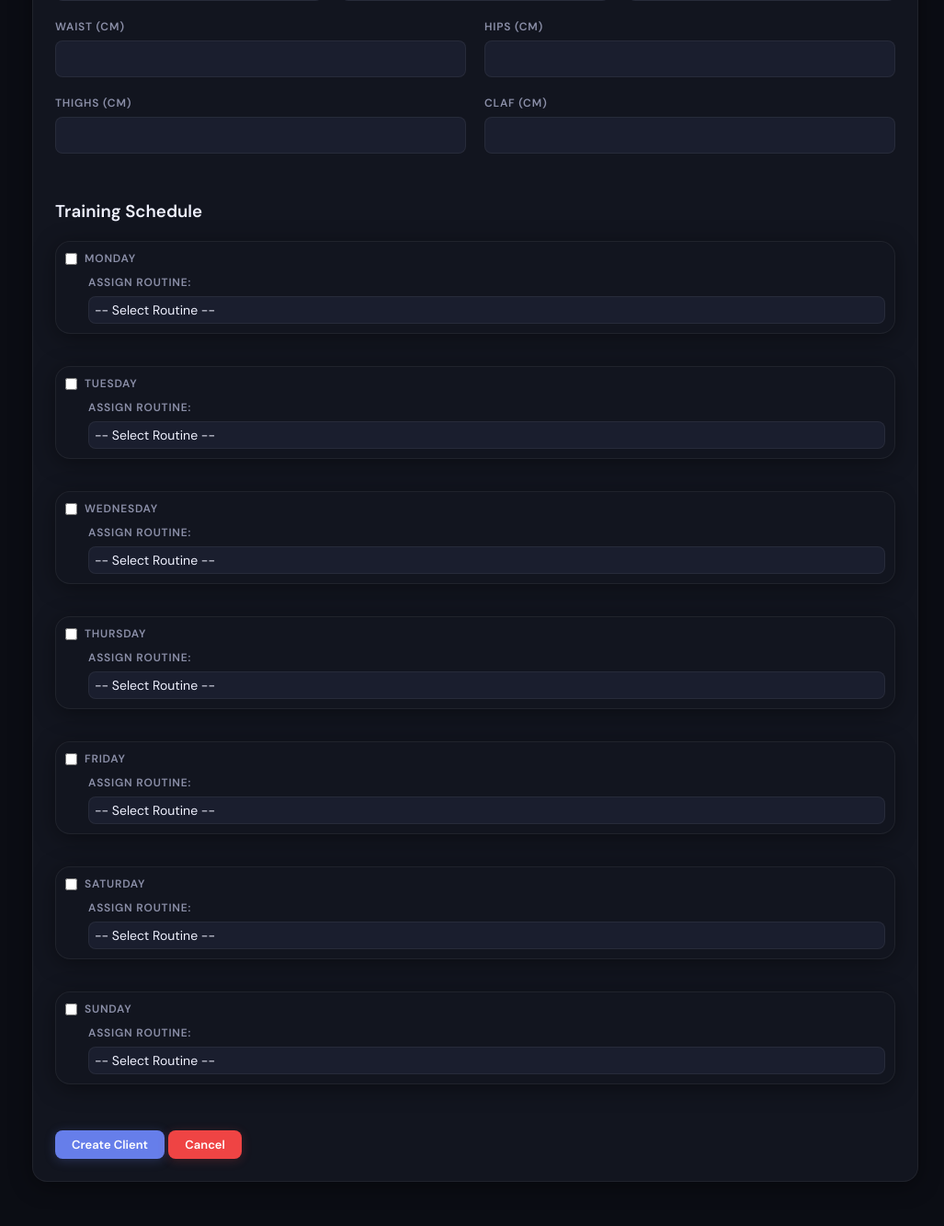
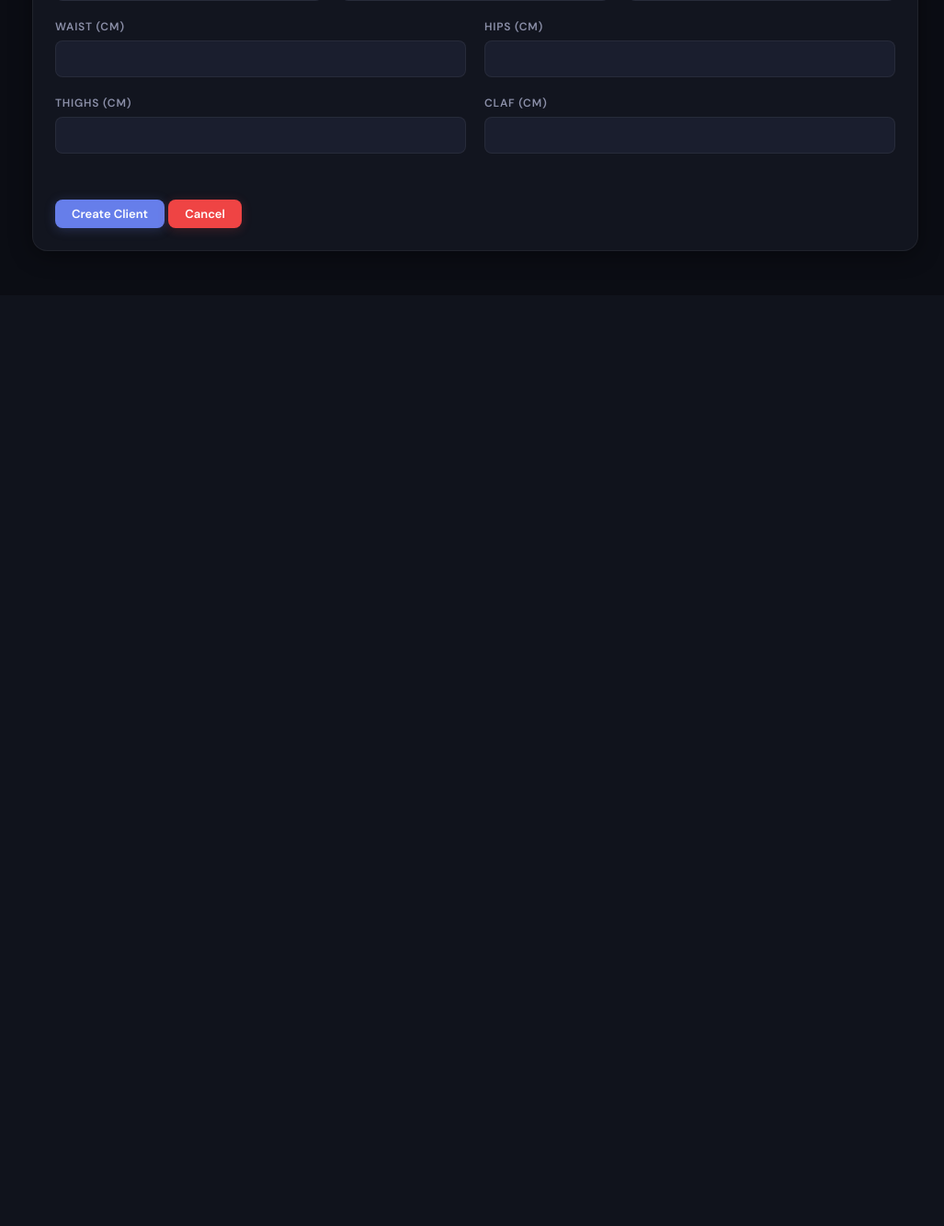
Before and after one commit to Jonfavr/LevelUPGym, a Flask app: page /admin/client/add in a window 1280 px wide. Shown: the part 851-2184 px from the top of the page at 92% size, without its empty margins (253-1280 px from the left). After the commit the page ends 1128 px from the top, so only its background shows below. Run offline with Flask 3, Linux system fonts and the light colour scheme; the visitor is signed in with stand-in values (Sample User, id 1); data comes from the database, SQL or seed files in the repository; parts of the project's set-up code (start-up, migrations or seed data) failed here and were passed over.

Commit message:
remove availability and routine sections from client edit form
These were already managed via the client detail tabs, making the
duplicate fields in the edit form redundant and confusing.

Co-Authored-By: Claude Sonnet 4.6 <noreply@anthropic.com>

```diff
--- a/main.py
+++ b/main.py
@@ -1014,7 +1014,6 @@ def admin_add_client():
 @app.route('/admin/client/<int:client_id>/edit', methods=['GET', 'POST'])
 @admin_required
 def admin_edit_client(client_id):
-    db = DatabaseManager()
     client = Client.get_by_id(client_id)
 
     if not client:
@@ -1023,9 +1022,6 @@ def admin_edit_client(client_id):
 
     # Load related info for GET
     physical_data = client.get_latest_physical_data()
-    availability = client.get_availability()
-    weekly_schedule = client.get_weekly_schedule()
-    all_routines = db.execute_query("SELECT routine_id, routine_name FROM routines WHERE is_active=1")
     physical_data_calculated = {}
 
     # --- POST: Save updates ---
@@ -1055,17 +1051,6 @@ def admin_edit_client(client_id):
         if any([height, weight, bodyfat, activity, chest, arms, forearms, waist, hips, thighs, claf]):
             client.add_or_update_physical_data(height, weight, bodyfat, activity, chest, arms, forearms, waist, hips, thighs, claf)
 
-        # 🗓️ Update availability
-        selected_days = request.form.getlist('days')
-        client.set_availability(selected_days)
-        client.clear_unassigned_days(selected_days)
-
-        # 🏋️ Assign routines per selected day
-        for day in selected_days:
-            routine_id = request.form.get(f"routine_{day.lower()}")
-            if routine_id:
-                client.assign_routine_to_day(day, routine_id)
-
         flash("✅ Client information updated successfully!", "success")
         return redirect(url_for('admin_client_details', client_id=client.client_id))
 
@@ -1075,9 +1060,6 @@ def admin_edit_client(client_id):
         client=client,
         physical_data=physical_data,
         physical_data_calculated=physical_data_calculated,
-        availability=availability,
-        weekly_schedule=weekly_schedule,
-        all_routines=all_routines
     )
 
 @app.route('/admin/client/<int:client_id>/delete', methods=['POST'])
--- a/templates/admin/client_form.html
+++ b/templates/admin/client_form.html
@@ -137,32 +137,6 @@
         </p>
         {% endif %}
 
-        <h3 style="margin-top: 30px;">Training Schedule</h3>
-        <div id="schedule-builder" style="display: grid; gap: 15px; margin: 20px 0;">
-            {% for day in ['Monday', 'Tuesday', 'Wednesday', 'Thursday', 'Friday', 'Saturday', 'Sunday'] %}
-            <div class="card" style="padding: 10px;">
-                <label style="display: flex; align-items: center; gap: 8px; font-weight: bold;">
-                    <input type="checkbox" class="day-checkbox" name="days" value="{{ day }}" {% if availability and day in availability %}checked{% endif %}>
-                    <span>{{ day }}</span>
-                </label>
-                <div style="margin-left: 25px; margin-top: 10px;">
-                    <label>Assign Routine:</label>
-                    <select name="routine_{{ day|lower }}" class="routine-selector" data-day="{{ day }}" style="width: 100%; padding: 6px;">
-                        <option value="">-- Select Routine --</option>
-                        {% for routine in all_routines %}
-                        <option value="{{ routine.routine_id }}"
-                            {% if weekly_schedule and weekly_schedule.get(day) and weekly_schedule[day].routine_id == routine.routine_id %}
-                                selected
-                            {% endif %}>
-                            {{ routine.routine_name }}
-                        </option>
-                        {% endfor %}
-                    </select>
-                </div>
-            </div>
-            {% endfor %}
-        </div>
-
         <div style="margin-top: 30px;">
             <button type="submit" class="btn btn-primary">{% if client %}Update{% else %}Create{% endif %} Client</button>
             <a href="{{ url_for('admin_clients') }}" class="btn btn-danger">Cancel</a>
@@ -171,32 +145,4 @@
 </div>
 
 
-<script>
-const checkboxes = document.querySelectorAll('.day-checkbox');
-const selectors = document.querySelectorAll('.routine-selector');
-const preview = document.getElementById('preview-container');
-
-function updatePreview() {
-    preview.innerHTML = '';
-    let count = 0;
-    checkboxes.forEach(box => {
-        if (box.checked) {
-            const sel = document.querySelector(`select[data-day="${box.value}"]`);
-            const name = sel.options[sel.selectedIndex].text;
-            const routineText = name !== '-- Select Routine --' ? name : 'No routine selected';
-            preview.innerHTML += `<p><strong>${box.value}:</strong> ${routineText}</p>`;
-            count++;
-        }
-    });
-    if (count === 0) {
-        preview.innerHTML = '<p style="color:#6b7280;">No routines assigned yet</p>';
-    }
-}
-
-checkboxes.forEach(chk => chk.addEventListener('change', updatePreview));
-selectors.forEach(sel => sel.addEventListener('change', updatePreview));
-
-updatePreview();
-</script>
-
 {% endblock %}
```
